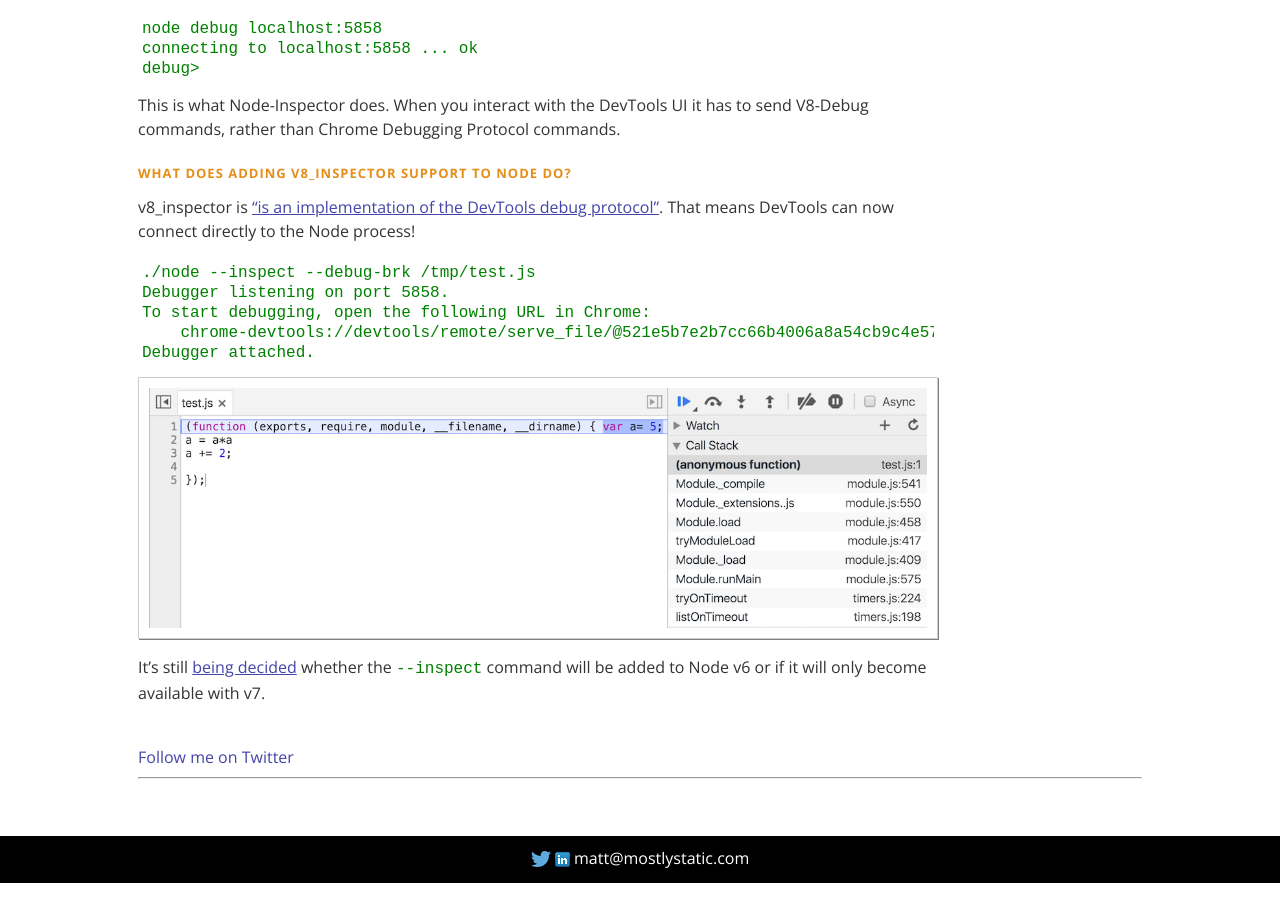
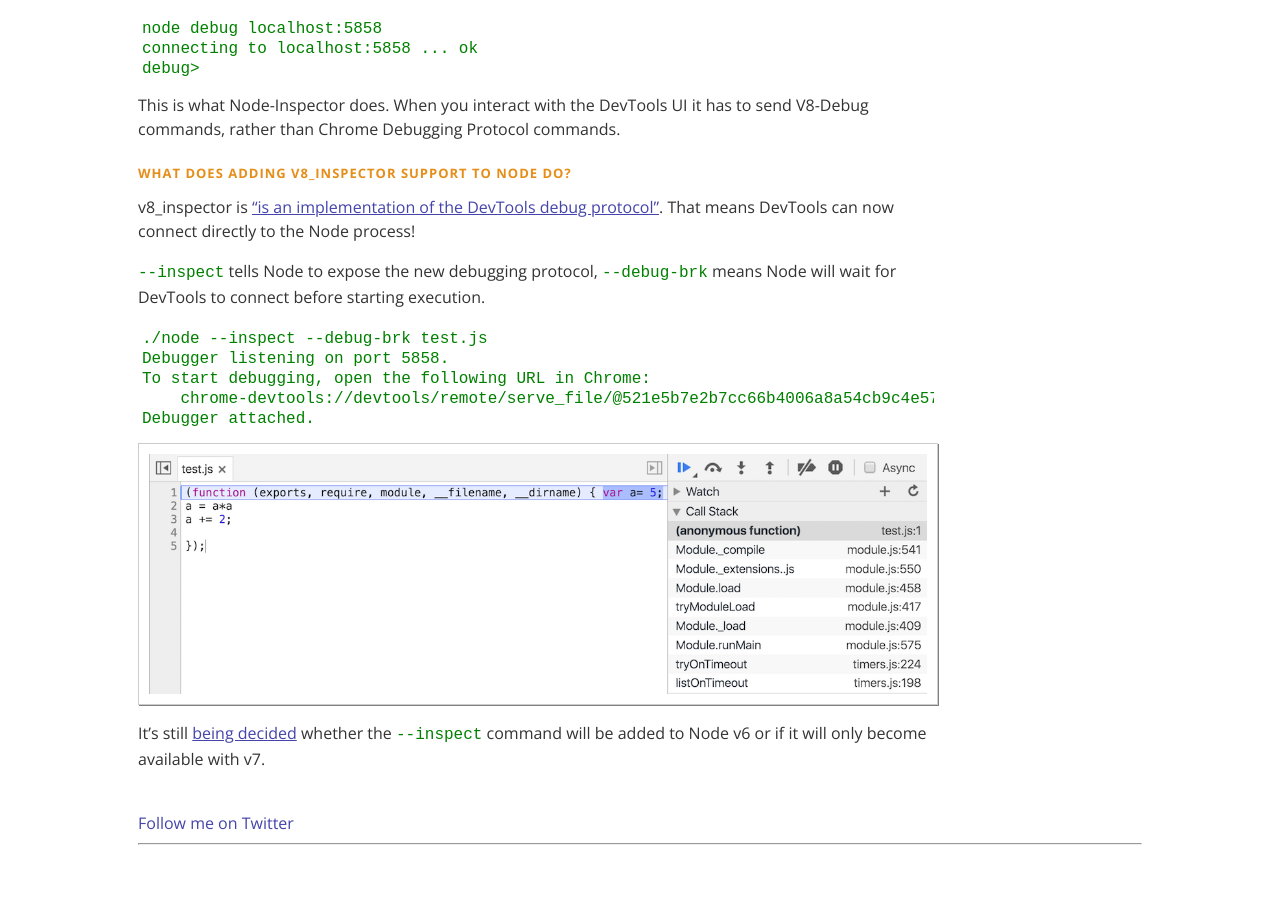
Before and after one commit to mattzeunert/mattzeunert.github.io, a Jekyll site: the page built from _posts/2016-06-05-node-v8-inspector-inspect.md, in a window 1280 px wide and 900 px high, scrolled down 1856 px. Built offline with Jekyll 4.4.1, drawn with Linux system fonts in a browser that asks for light colours; nearby versions of some CDN libraries; comment, search, counter and statistics services are not loaded.

Commit message:
Explain, fix path.

````diff
--- a/_posts/2016-06-05-node-v8-inspector-inspect.md
+++ b/_posts/2016-06-05-node-v8-inspector-inspect.md
@@ -73,8 +73,10 @@ This is what Node-Inspector does. When you interact with the DevTools UI it has
 
 v8_inspector is ["is an implementation of the DevTools debug protocol"](https://github.com/nodejs/node/pull/6792#issuecomment-219570244). That means DevTools can now connect directly to the Node process!
 
+`--inspect` tells Node to expose the new debugging protocol, `--debug-brk` means Node will wait for DevTools to connect before starting execution.
+
 ```
-./node --inspect --debug-brk /tmp/test.js
+./node --inspect --debug-brk test.js
 Debugger listening on port 5858.
 To start debugging, open the following URL in Chrome:
     chrome-devtools://devtools/remote/serve_file/@521e5b7e2b7cc66b4006a8a54cb9c4e57494a5ef/inspector.html?experiments=true&v8only=true&ws=localhost:5858/node
````
